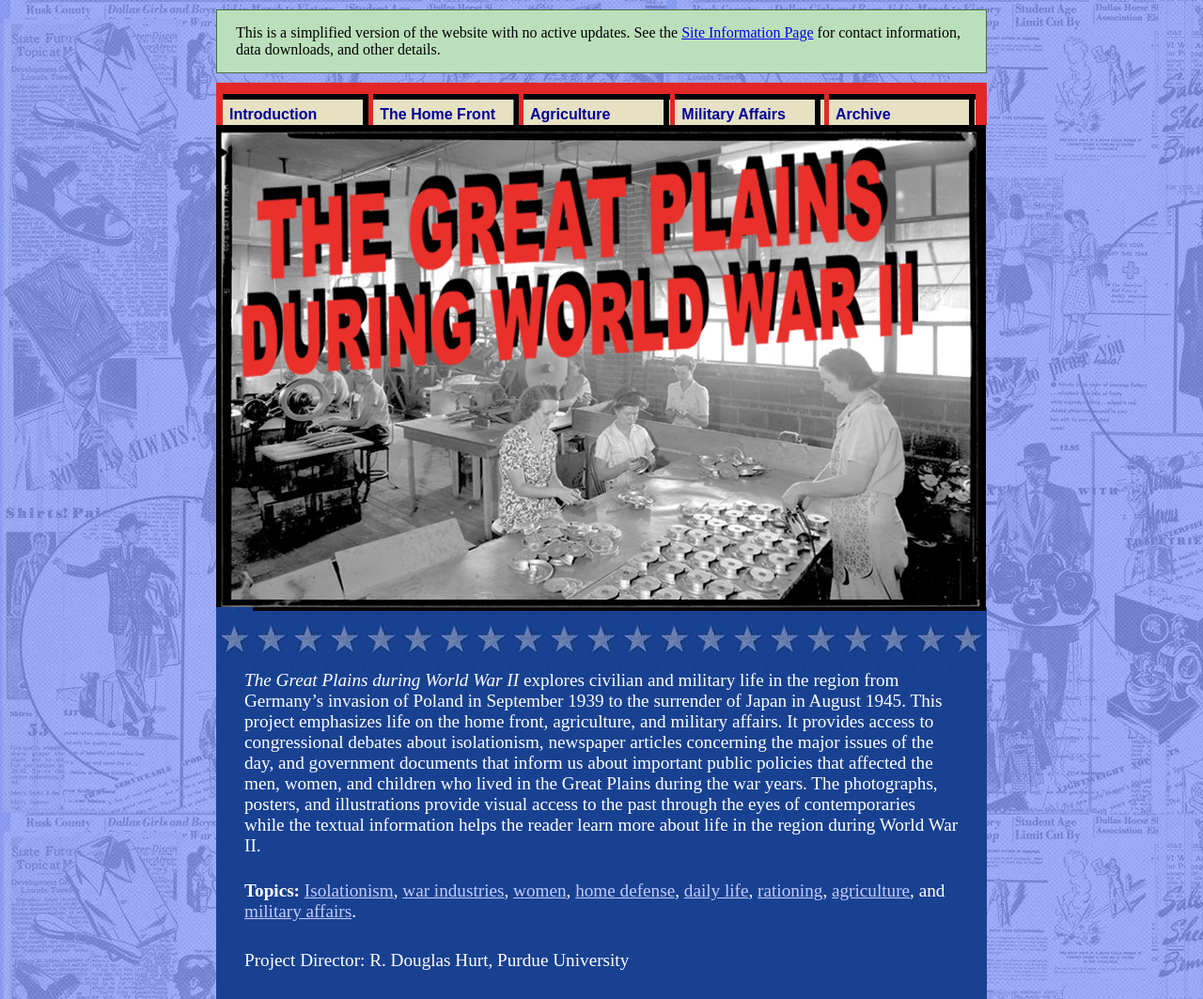
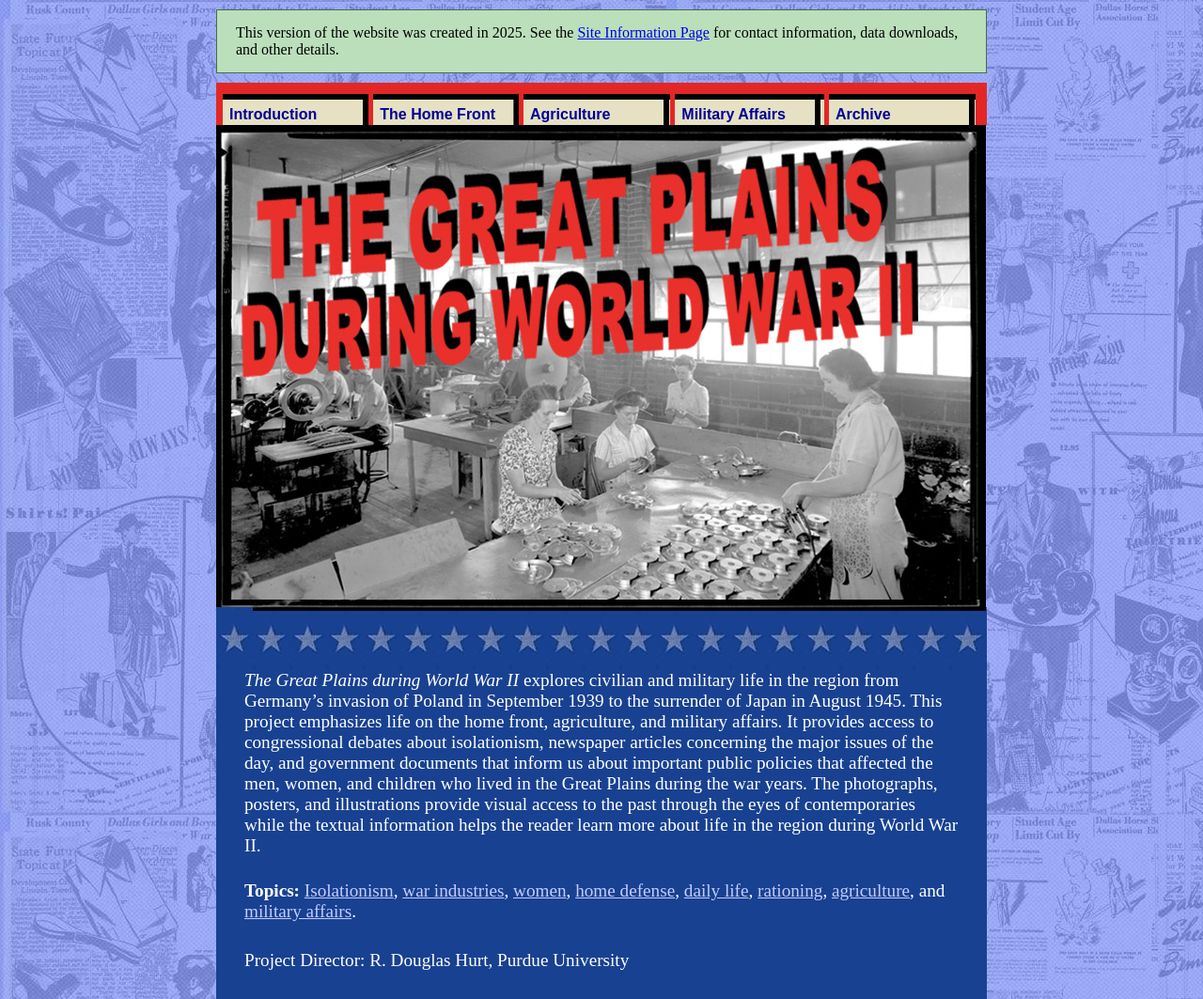
Before and after one commit to CDRH/cocoon_homefront, a plain HTML site: page index.html in a window 1280 px wide. Shown: the whole page at 94% size. Drawn offline with Linux system fonts and the light colour scheme.

Commit message:
Update banner with finalized boilerplate language

```diff
--- a/index.html
+++ b/index.html
@@ -13,7 +13,7 @@
             <header><a class="sr-only sr-only-focusable" href="#main_content">Skip to main content</a>
               <div class="static-banner-wrapper">
                 <div class="static-banner">
-                  <p>This is a simplified version of the website with no active updates. See the <a href="#">Site Information Page</a> for contact information, data downloads, and other details. </p>
+                  <p>This version of the website was created in 2025. See the <a href="#">Site Information Page</a> for contact information, data downloads, and other details.</p>
                 </div>
               </div>
               <div class="content">
```
Also changed, not shown: 1 other file.
